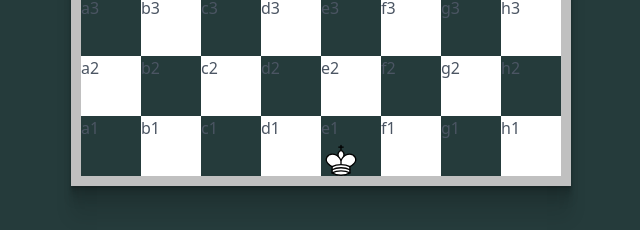
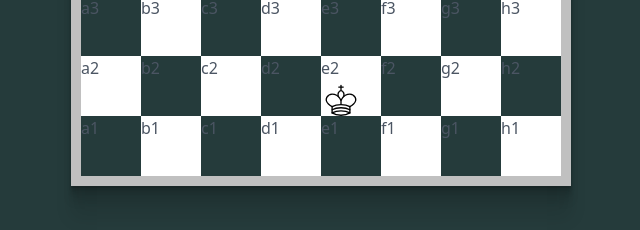
Before and after one commit to Fahad-H36/React-Chess-App, a React (Vite) app: page / in a window 1280 px wide. Shown: the part 464-694 px from the top of the page, without its empty margins (319-959 px from the left). Built offline with nearby package versions, Linux system fonts and the light colour scheme.

Commit message:
added the functionality to move the king

```diff
--- a/src/components/Board/Board.jsx
+++ b/src/components/Board/Board.jsx
@@ -1,4 +1,4 @@
-import React, { useState } from "react";
+import React, { useState, useEffect } from "react";
 import Square from "../Square/Square";
 import Piece from "../Piece/Piece";
 import "./board.css";
@@ -12,19 +12,6 @@ import whiteking from "../../assets/pieces/white-king.svg";
 let temp = [];
 let initBoard = [];
 let boardState = {};
-// let possible_moves_table = {
-//   // value for the key king takes current square of the king and destination square
-//   // then returns true if king move is possible from current to destination square otherwise false
-//   king: (currentSquare, destinationSquare) =>
-//     [-1, 0, 1].includes(
-//       currentSquare[0].charCodeAt(0) - destinationSquare[0].charCodeAt(0)
-//     ) &&
-//     [-1, 0, 1].includes(currentSquare[1] - destinationSquare[1]) &&
-//     !(
-//       currentSquare[0].charCodeAt(0) - destinationSquare[0].charCodeAt(0) ==
-//         0 && currentSquare[1] - destinationSquare[1] == 0
-//     ),
-// };
 
 let possibleMovesFunctions = {
   king: (currentSquare) =>
@@ -50,17 +37,12 @@ let possibleMovesFunctions = {
         color: (i + j) % 2 == 0 ? "bg-gray-60" : "bg-white",
         occupiedBy: "",
       });
-      // if (`${String.fromCharCode(96 + j)}${i}`[1] == "2") {
-      //   boardState[`${String.fromCharCode(96 + j)}${i}`] = whitepawn;
-      // } else if (`${String.fromCharCode(96 + j)}${i}`[1] == "7") {
-      //   boardState[`${String.fromCharCode(96 + j)}${i}`] = blackpawn;
-      // } else {
-      //   boardState[`${String.fromCharCode(96 + j)}${i}`] = "";
-      // }
+
       boardState[`${String.fromCharCode(96 + j)}${i}`] = {
         name: "",
         imageUrl: "",
       };
+      boardState["e1"] = { name: "king-white", imageUrl: whiteking };
     }
   }
 
@@ -71,9 +53,31 @@ let possibleMovesFunctions = {
 }
 const Board = () => {
   const [board, setBoard] = useState(initBoard);
-  console.log(possibleMovesFunctions.king("e1"));
+  const [lookupTable, setLookupTable] = useState(boardState);
 
-  boardState["e1"] = { name: "king-white", imageUrl: whiteking };
+  useEffect(() => {
+    movePiece("e1", "e2");
+  }, []);
+  useEffect(() => {
+    console.log(lookupTable);
+  }, [lookupTable]);
+
+  const movePiece = (currentSquare, destinationSquare) => {
+    const piece = boardState[currentSquare].name.split("-")[0];
+
+    if (piece == "king") {
+      if (
+        possibleMovesFunctions.king(currentSquare).includes(destinationSquare)
+      ) {
+        setLookupTable({
+          ...lookupTable,
+          [destinationSquare]: lookupTable[currentSquare],
+          [currentSquare]: { name: "", imageUrl: "" },
+        });
+      }
+    }
+  };
+
   return (
     <div className="board">
       {board.map((square) => (
@@ -84,8 +88,11 @@ const Board = () => {
           color={square.color}
           occupiedBy={square.occupiedBy}
         >
-          {boardState[square.name].name.length == 0 ? null : (
-            <Piece image={boardState[square.name].imageUrl} />
+          {lookupTable[square.name].name.length == 0 ? null : (
+            <Piece
+              image={lookupTable[square.name].imageUrl}
+              location={square.name}
+            />
           )}
         </Square>
       ))}
```
